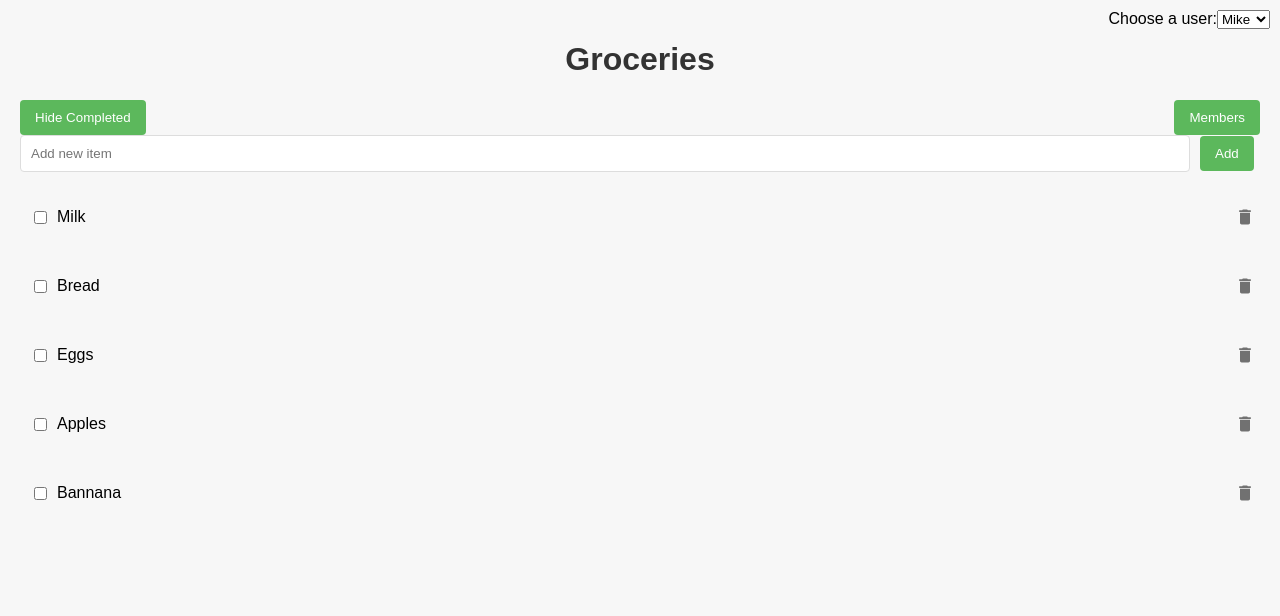
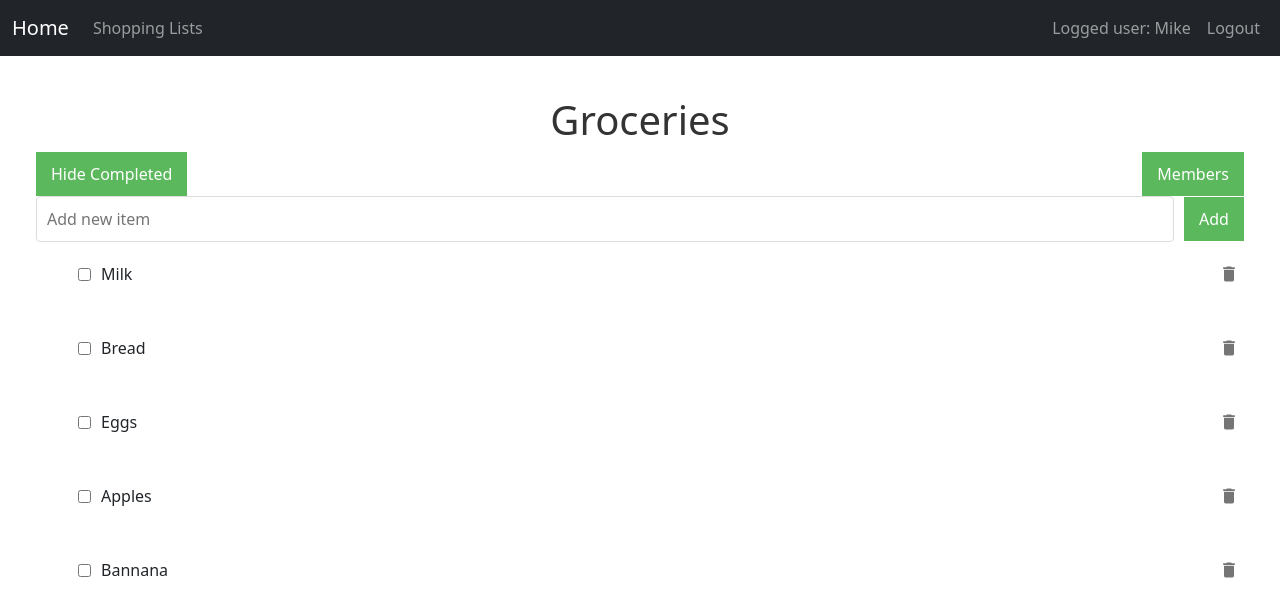
Before and after one commit to Schwable7/uuShoppingList-fe, a React (Create React App) app: page /shoppingList/1 in a window 1280 px wide. Shown: the top 616 px of the page. Built offline with nearby package versions, Linux system fonts and the light colour scheme.

Commit message:
add Navbar + UserAuthContext with login/logout

```diff
--- a/package.json
+++ b/package.json
@@ -10,6 +10,7 @@
     "@testing-library/jest-dom": "^5.17.0",
     "@testing-library/react": "^13.4.0",
     "@testing-library/user-event": "^13.5.0",
+    "bootstrap": "^5.2.3",
     "react": "^18.2.0",
     "react-bootstrap": "^2.9.1",
     "react-dom": "^18.2.0",
--- a/src/App.css
+++ b/src/App.css
@@ -1,38 +1,4 @@
 .App {
-  text-align: center;
+  padding-top: 60px;
+  margin: 16px;
 }
-
-.App-logo {
-  height: 40vmin;
-  pointer-events: none;
-}
-
-@media (prefers-reduced-motion: no-preference) {
-  .App-logo {
-    animation: App-logo-spin infinite 20s linear;
-  }
-}
-
-.App-header {
-  background-color: #282c34;
-  min-height: 100vh;
-  display: flex;
-  flex-direction: column;
-  align-items: center;
-  justify-content: center;
-  font-size: calc(10px + 2vmin);
-  color: white;
-}
-
-.App-link {
-  color: #61dafb;
-}
-
-@keyframes App-logo-spin {
-  from {
-    transform: rotate(0deg);
-  }
-  to {
-    transform: rotate(360deg);
-  }
-}
--- a/src/App.js
+++ b/src/App.js
@@ -1,12 +1,91 @@
 import './App.css';
-import {Outlet} from "react-router-dom";
+import { useState } from 'react';
+import { Outlet, useNavigate } from "react-router-dom";
+import 'bootstrap/dist/css/bootstrap.min.css';
+import { Container, Nav, Navbar, Offcanvas, Modal, Dropdown, DropdownButton } from "react-bootstrap";
+import { useAuth } from './context/UserAuthContext';
 
 function App() {
-  return (
-      <>
-        <Outlet/>
-      </>
-  );
+    let navigate = useNavigate();
+    const { currentUser, login, users, logout } = useAuth();
+    const [showLoginModal, setShowLoginModal] = useState(false);
+
+    const handleLogin = (user) => {
+        login(user);
+        setShowLoginModal(false);
+    };
+
+    return (
+        <div className="App">
+            <Navbar
+                fixed="top"
+                expand={"sm"}
+                className="mb-3"
+                bg="dark"
+                variant="dark"
+            >
+                <Container fluid>
+                    <Navbar.Brand onClick={() => navigate("/")}>
+                        Home
+                    </Navbar.Brand>
+                    <Navbar.Toggle aria-controls={`offcanvasNavbar-expand-sm`} />
+                    <Navbar.Offcanvas id={`offcanvasNavbar-expand-sm`}>
+                        <Offcanvas.Header closeButton>
+                            <Offcanvas.Title id={`offcanvasNavbarLabel-expand-sm`}>
+                                Menu
+                            </Offcanvas.Title>
+                        </Offcanvas.Header>
+                        <Offcanvas.Body>
+                            {/* Center aligned shopping lists link */}
+                            <Nav className="me-auto">
+                                <Nav.Link onClick={() => navigate("/shoppingList")}>
+                                    Shopping Lists
+                                </Nav.Link>
+                            </Nav>
+
+                            {/* Right aligned user links */}
+                            <Nav>
+                                {currentUser && (
+                                    <Nav.Link>
+                                        Logged user: {currentUser.name}
+                                    </Nav.Link>
+                                )}
+                                {!currentUser && (
+                                    <Nav.Link onClick={() => setShowLoginModal(true)}>
+                                        Login
+                                    </Nav.Link>
+                                )}
+                                {currentUser && (
+                                    <Nav.Link onClick={logout}>
+                                        Logout
+                                    </Nav.Link>
+                                )}
+                            </Nav>
+                        </Offcanvas.Body>
+                    </Navbar.Offcanvas>
+                </Container>
+            </Navbar>
+
+            {/* Login Modal */}
+            <Modal show={showLoginModal} onHide={() => setShowLoginModal(false)}>
+                <Modal.Header closeButton>
+                    <Modal.Title>Select a User</Modal.Title>
+                </Modal.Header>
+                <Modal.Body>
+                    {/* User dropdown - populate with your user data */}
+                    <DropdownButton id="dropdown-item-button" title="Select User">
+                        {users.map((user) => (
+                            <Dropdown.Item as="button" key={user.id} onClick={() => handleLogin(user)}>
+                                {user.name}
+                            </Dropdown.Item>
+                        ))}
+                    </DropdownButton>
+                </Modal.Body>
+            </Modal>
+
+            <Outlet/>
+        </div>
+    );
 }
 
 export default App;
--- a/src/bricks/ShoppingListDetail.jsx
+++ b/src/bricks/ShoppingListDetail.jsx
@@ -1,28 +1,12 @@
 import React, {useState} from 'react';
 import ShoppingListItem from './ShoppingListItem';
 import MembersModal from "./MembersModal"; // Adjust the import path as necessary
+import {useAuth} from "../context/UserAuthContext";
 
 function ShoppingListDetail({shoppingList}) {
-    const initialCurrentUser = {id: 1, name: 'Mike'}; // This should come from your auth system
 
-    const initialItems = [
-        {id: 1, text: 'Milk', completed: false},
-        {id: 2, text: 'Bread', completed: false},
-        {id: 3, text: 'Eggs', completed: false},
-        {id: 4, text: 'Apples', completed: false},
-        {id: 5, text: 'Bananas', completed: false},
-    ];
+    const {currentUser, users} = useAuth();
 
-    const users = [
-        {id: 1, name: 'Mike'},
-        {id: 2, name: 'Larry'},
-        {id: 3, name: 'John'},
-        {id: 4, name: 'Kate'},
-    ];
-    const initialMembers = [
-        {id: 1, name: 'Mike'},
-        {id: 3, name: 'John'}
-    ];
     const [items, setItems] = useState(shoppingList.items);
     const [newItem, setNewItem] = useState('');
     const [showCompleted, setShowCompleted] = useState(true);
@@ -32,14 +16,6 @@ function ShoppingListDetail({shoppingList}) {
     const [newMember, setNewMember] = useState('');
     const [modalOpen, setModalOpen] = useState(false);
     const [owner, setOwner] = useState(shoppingList.owner); // Assuming Mike is the owner
-    const [currentUser, setCurrentUser] = useState(initialCurrentUser); // This should come from your auth system
-
-
-    const handleUserChange = (event) => {
-        const selectedUserId = parseInt(event.target.value, 10);
-        const user = users.find(u => u.id === selectedUserId);
-        setCurrentUser(user);
-    };
 
     const isUserAuthorized = (currentUser, owner, members) => {
         return currentUser.id === owner.id || members.some(member => member.id === currentUser.id);
@@ -108,14 +84,14 @@ function ShoppingListDetail({shoppingList}) {
     return (
 
         <div>
-            <div style={{position: 'absolute', top: 0, right: 0, padding: '10px'}}>
-                <label htmlFor="user-select">Choose a user:</label>
-                <select id="user-select" onChange={handleUserChange} value={currentUser.id}>
-                    {users.map(user => (
-                        <option key={user.id} value={user.id}>{user.name}</option>
-                    ))}
-                </select>
-            </div>
+            {/*<div style={{position: 'absolute', top: 0, right: 0, padding: '10px'}}>*/}
+            {/*    <label htmlFor="user-select">Choose a user:</label>*/}
+            {/*    <select id="user-select" onChange={handleUserChange} value={currentUser.id}>*/}
+            {/*        {users.map(user => (*/}
+            {/*            <option key={user.id} value={user.id}>{user.name}</option>*/}
+            {/*        ))}*/}
+            {/*    </select>*/}
+            {/*</div>*/}
 
             {authorized ? (
                 // Render the shopping list if the user is authorized
--- /dev/null
+++ b/src/context/UserAuthContext.js
@@ -0,0 +1,52 @@
+import React, { createContext, useState, useContext, useEffect } from 'react';
+
+const UserAuthContext = createContext(null);
+
+
+
+export function useAuth() {
+    return useContext(UserAuthContext);
+}
+
+export function UserAuthProvider({ children }) {
+    const [currentUser, setCurrentUser] = useState({id: 1, name: 'Mike'});
+
+    const users = [
+        {id: 1, name: 'Mike'},
+        {id: 2, name: 'Larry'},
+        {id: 3, name: 'John'},
+        {id: 4, name: 'Kate'},
+    ];
+    // Function to handle user login
+    const login = (user) => {
+        setCurrentUser(user);
+    };
+
+    // Function to handle user logout
+    const logout = () => {
+        // Perform logout logic here
+        setCurrentUser(null);
+    };
+
+    // Add other authentication methods as needed (signup, password reset, etc.)
+
+    // Optionally, handle the authentication state persistence
+    useEffect(() => {
+        // Check for token in local storage or check session
+        // Set user if authenticated
+    }, []);
+
+    const value = {
+        currentUser,
+        login,
+        logout,
+        users
+        // Add other values that components might need
+    };
+
+    return (
+        <UserAuthContext.Provider value={value}>
+            {children}
+        </UserAuthContext.Provider>
+    );
+}
--- a/src/index.js
+++ b/src/index.js
@@ -6,13 +6,15 @@ import reportWebVitals from './reportWebVitals';
 import {BrowserRouter, Route, Routes} from "react-router-dom";
 import ShoppingList from "./routes/ShoppingList";
 import App from "./App";
-import ShoppingListsView from "./bricks/ShoppingListsView";
+import ShoppingListsView from "./routes/ShoppingListsView";
+import Home from "./routes/Home";
+import {UserAuthProvider} from './context/UserAuthContext';
 
 const root = ReactDOM.createRoot(document.getElementById('root'));
 
 const shoppingLists = [
     {
-        id:1,
+        id: 1,
         title: "Groceries",
         owner: {id: 1, name: "Mike"},
         members: [
@@ -26,17 +28,50 @@ const shoppingLists = [
             {id: 4, text: "Apples"},
             {id: 5, text: "Bannana"}
         ]
+    },
+    {
+        id: 2,
+        title: "Trip shopping",
+        owner: {id: 1, name: "Mike"},
+        members: [
+            {id: 2, name: "Larry"},
+            {id: 1, name: "Mike"},
+        ],
+        items: [
+            {id: 1, text: "Hiking boots"},
+            {id: 2, text: "Tent"},
+            {id: 3, text: "Gloves"},
+            {id: 4, text: "Hat"},
+            {id: 5, text: "Hiking poles"}
+        ]
+    },
+    {
+        id: 3,
+        title: "Drug store",
+        owner: {id: 1, name: "Mike"},
+        members: [
+            {id: 1, name: "Mike"},
+            {id: 3, name: "John"},
+        ],
+        items: [
+            {id: 1, text: "Tooth paste"},
+            {id: 2, text: "Shampoo"},
+            {id: 3, text: "Soap"}
+        ]
     }
-    ]
+]
 root.render(
     <React.StrictMode>
         <BrowserRouter>
-            <Routes>
-                <Route path="" element={<App/>}>
-                    <Route path="/shoppingList" element={<ShoppingListsView shoppingLists={shoppingLists}/>}/>
-                    <Route path="/shoppingList/:id" element={<ShoppingList shoppingLists={shoppingLists} />} />
-                </Route>
-            </Routes>
+            <UserAuthProvider>
+                <Routes>
+                    <Route path="/" element={<App/>}>
+                        <Route path="" element={<Home/>}/>
+                        <Route path="/shoppingList" element={<ShoppingListsView shoppingLists={shoppingLists}/>}/>
+                        <Route path="/shoppingList/:id" element={<ShoppingList shoppingLists={shoppingLists}/>}/>
+                    </Route>
+                </Routes>
+            </UserAuthProvider>
         </BrowserRouter>
     </React.StrictMode>
 );
--- /dev/null
+++ b/src/routes/Home.jsx
@@ -0,0 +1,12 @@
+import styles from "../css/shoppinglist.module.css";
+function Home() {
+    return <div className={styles.home}>
+        <h1> 📝 Welcome to application Shopping list!</h1>
+        <p>
+            This application is used to manage shopping lists.
+        </p>
+    </div>
+
+}
+
+export default Home;
--- /dev/null
+++ b/src/routes/ShoppingListsView.jsx
@@ -0,0 +1,22 @@
+import React from 'react';
+import Grid from '@mui/material/Grid';
+import ShoppingListTile from '../bricks/ShoppingListTile'; // Adjust the import path as necessary
+import {useAuth} from "../context/UserAuthContext";
+
+function ShoppingListsView({ shoppingLists }) {
+    const {currentUser} = useAuth();
+    const visibleShoppingLists = currentUser ? shoppingLists.filter(shoppingList =>
+        shoppingList.members.some(member => member.id === currentUser.id)
+    ) : []
+    return (
+        <Grid container spacing={2}>
+            {visibleShoppingLists.map((shoppingList) => (
+                <Grid item key={shoppingList.id} xs={12} sm={6} md={4}>
+                    <ShoppingListTile shoppingList={shoppingList} />
+                </Grid>
+            ))}
+        </Grid>
+    );
+}
+
+export default ShoppingListsView;
```
Also changed, not shown: src/bricks/ShoppingListsView.jsx (deleted, +0 -17 lines), src/css/shoppinglist.module.css (+21 -0 lines), src/routes/ShoppingList.jsx (renamed from src/routes/ShoppingList.js), 1 other file (tests, documents, lock files or other folders).
